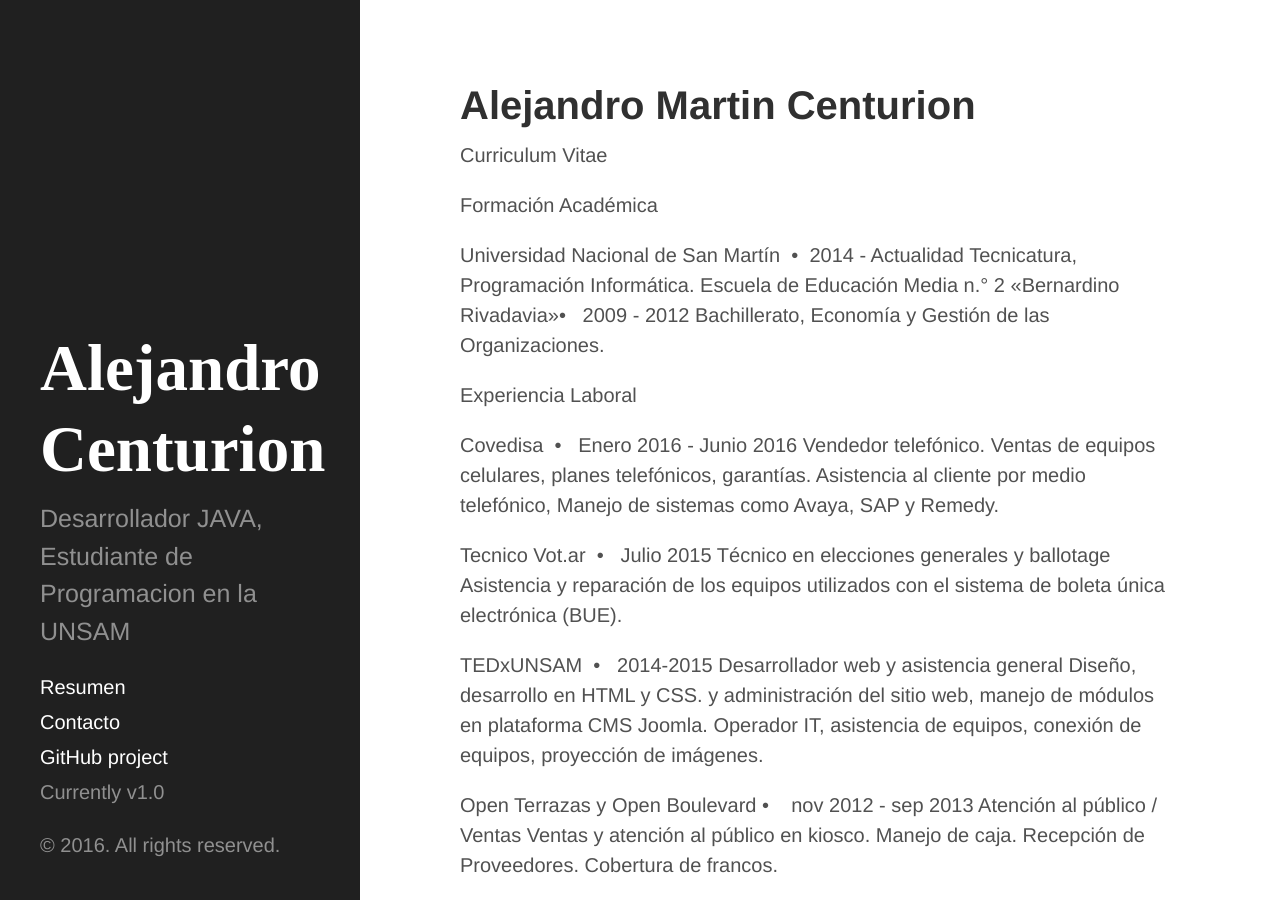
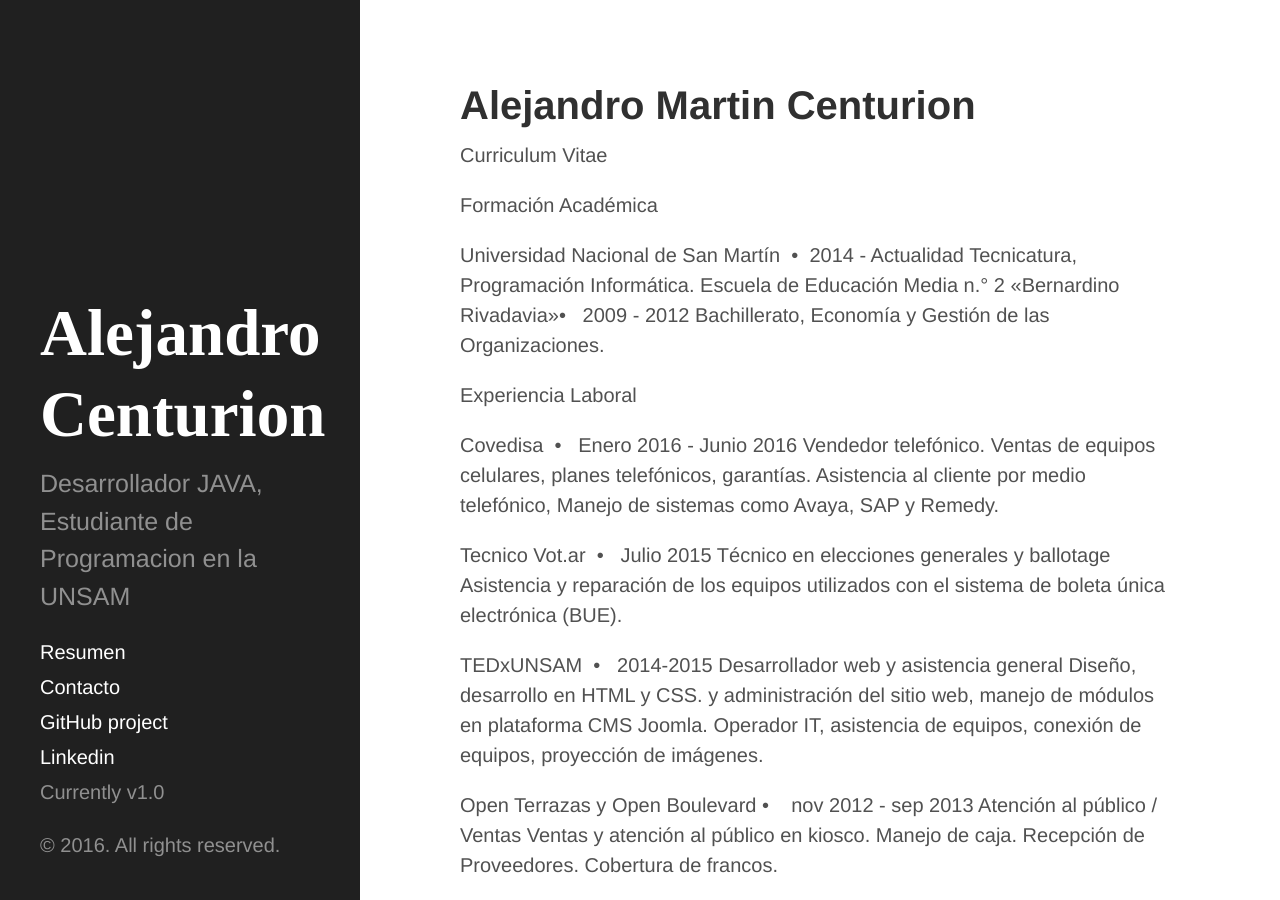
Before and after one commit to acenturion/acenturion.github.io, a Jekyll site: the page built from index.html, in a window 1280 px wide and 900 px high. Built offline with Jekyll 4.4.1, drawn with Linux system fonts in a browser that asks for light colours; the list of posts is cut into pages by our own code.

Commit message:
Update sidebar.html

```diff
--- a/_includes/sidebar.html
+++ b/_includes/sidebar.html
@@ -27,6 +27,8 @@
       {% endfor %}
 
       <a class="sidebar-nav-item" href="{{ site.github.repo }}">GitHub project</a>
+      <a class="sidebar-nav-item" href="linkedin.com/in/alejandro-centurion">Linkedin</a>
+
       <span class="sidebar-nav-item">Currently v{{ site.version }}</span>
     </nav>
 
```
